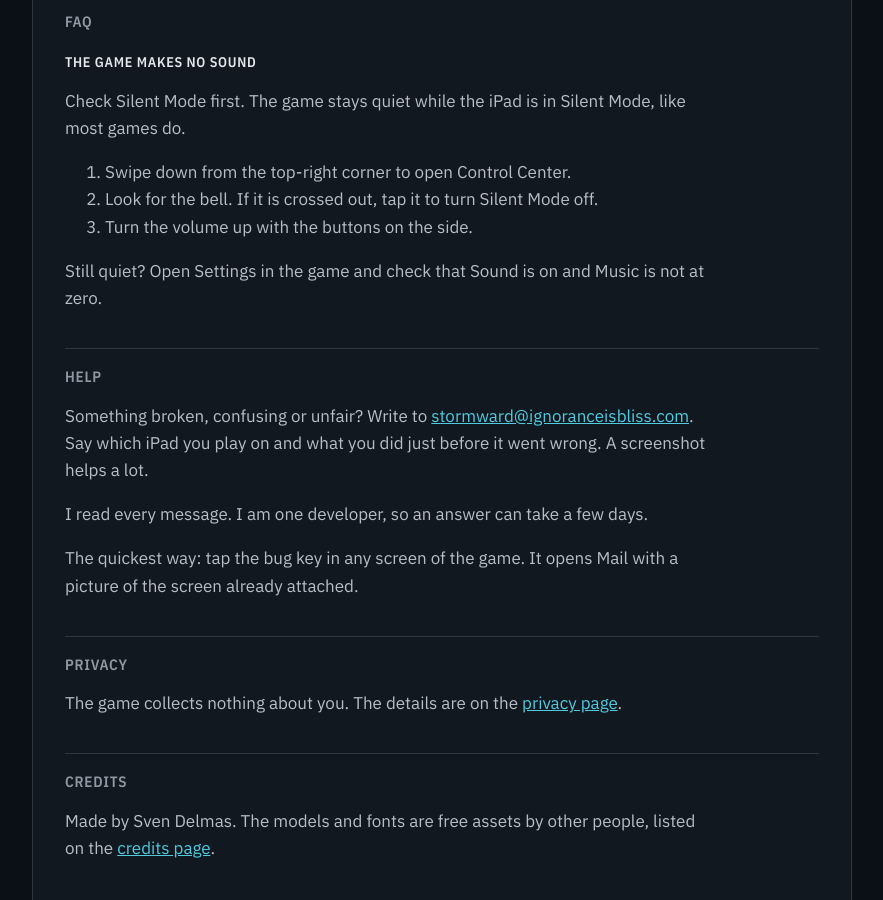
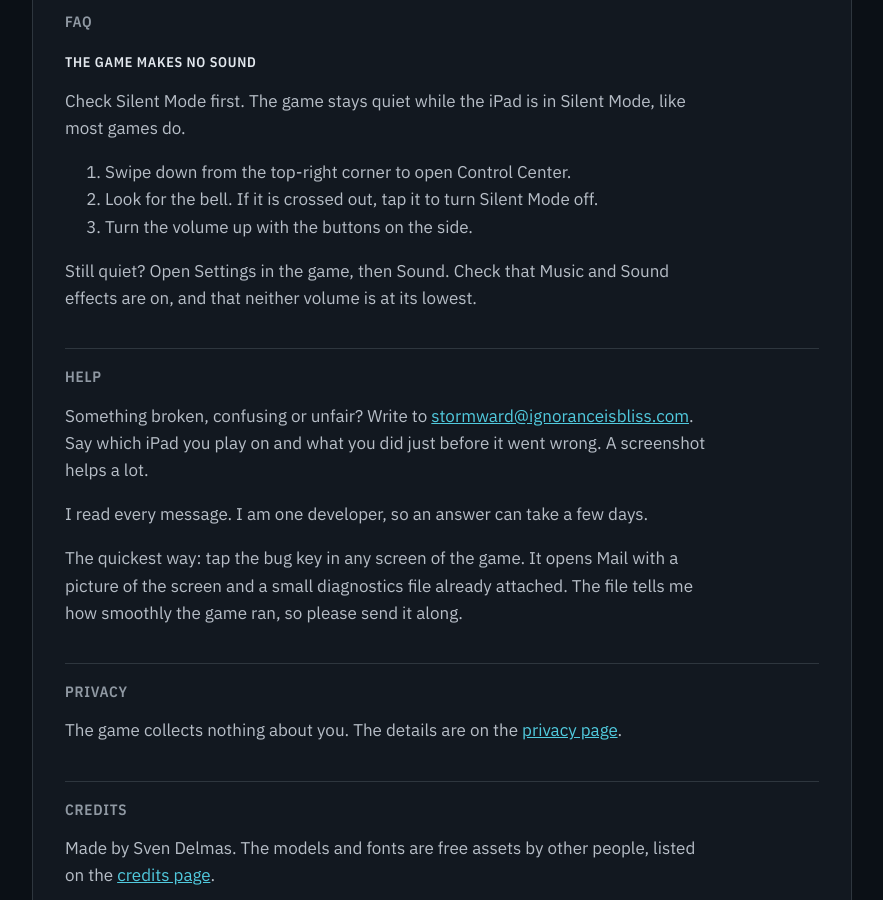
Before and after one commit to platypeeps/stormward-site, a Jekyll site: the page built from index.md, in a window 1280 px wide and 900 px high, scrolled down 1384 px. Shown: the whole window, without its empty margins (198-1081 px from the left). Built offline with Jekyll 4.4.1, drawn with Linux system fonts in a browser that asks for light colours.

Commit message:
docs: name the diagnostics file; Music and Effects in the FAQ (#5)
The bug key now attaches diag.json, and Sound is split into Music
and Sound effects with their own volumes (game #17).

```diff
--- a/index.md
+++ b/index.md
@@ -40,8 +40,8 @@ Silent Mode, like most games do.
    off.
 3. Turn the volume up with the buttons on the side.
 
-Still quiet? Open Settings in the game and check that Sound is on and
-Music is not at zero.
+Still quiet? Open Settings in the game, then Sound. Check that Music
+and Sound effects are on, and that neither volume is at its lowest.
 
 ## Help
 
@@ -54,7 +54,9 @@ I read every message. I am one developer, so an answer can take a few
 days.
 
 The quickest way: tap the bug key in any screen of the game. It opens
-Mail with a picture of the screen already attached.
+Mail with a picture of the screen and a small diagnostics file already
+attached. The file tells me how smoothly the game ran, so please send
+it along.
 
 ## Privacy
 
```
Also changed, not shown: game.md (+2 -1 lines), privacy.md (+5 -2 lines).
